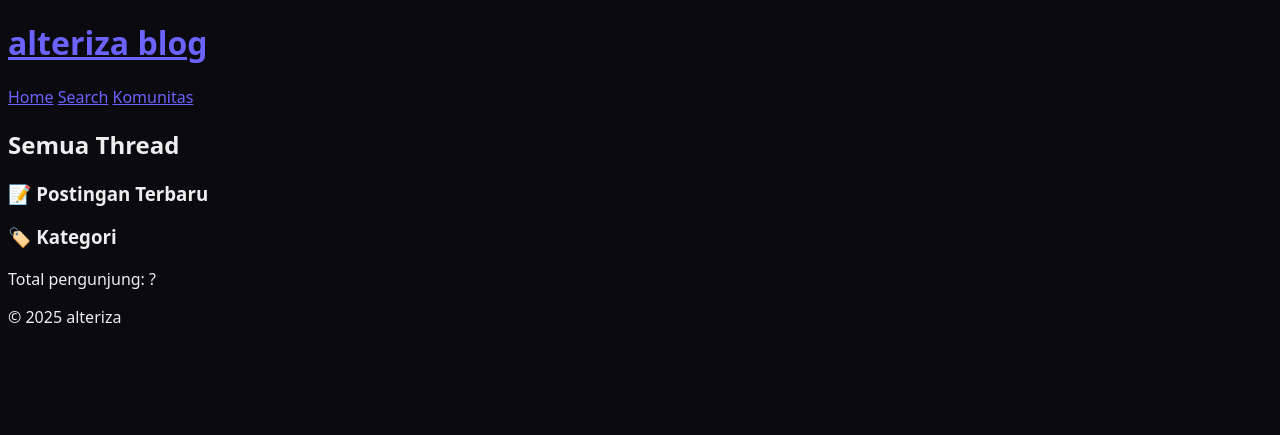
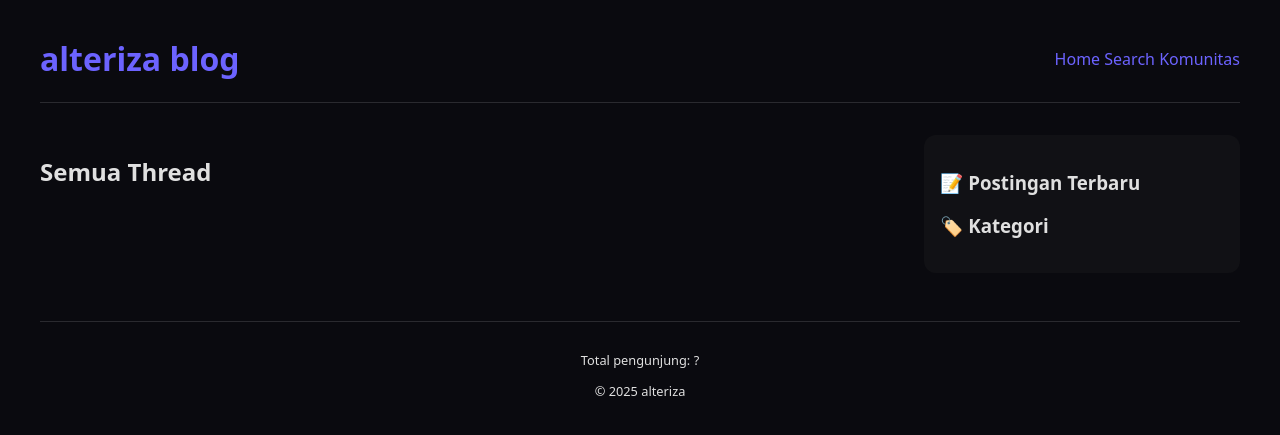
Before and after one commit to alteriza/alteriza.github.io, a Jekyll site: the page built from index.html, in a window 1280 px wide. Shown: the top 435 px of the page. Built offline with Jekyll 4.4.1, drawn with Linux system fonts in a browser that asks for light colours; comment, search, counter and statistics services are not loaded.

Commit message:
Update CSS styles for layout and colors

```diff
--- a/assets/css/style.css
+++ b/assets/css/style.css
@@ -1,8 +1,77 @@
 body {
   background: #0a0a0f;
-  color: #eee;
-  font-family: system-ui;
+  color: #e0e0e0;
+  font-family: system-ui, 'Segoe UI', sans-serif;
+  margin: 0;
+  padding: 0;
 }
-a {
+.wrapper {
+  max-width: 1200px;
+  margin: 0 auto;
+  padding: 1rem;
+}
+.site-header {
+  border-bottom: 1px solid #2a2a2f;
+  margin-bottom: 2rem;
+  display: flex;
+  justify-content: space-between;
+  align-items: center;
+}
+.site-header a {
   color: #6c63ff;
+  text-decoration: none;
 }
+.container {
+  display: flex;
+  gap: 2rem;
+}
+.content {
+  flex: 3;
+}
+.sidebar {
+  flex: 1;
+  background: #111115;
+  padding: 1rem;
+  border-radius: 12px;
+}
+.post-preview {
+  background: #111115;
+  padding: 1rem;
+  border-radius: 12px;
+  margin-bottom: 1.5rem;
+}
+.post-meta {
+  font-size: 0.8rem;
+  color: #888;
+}
+#search-input {
+  width: 100%;
+  padding: 0.5rem;
+  background: #1e1e24;
+  border: 1px solid #2a2a2f;
+  color: white;
+  border-radius: 30px;
+  margin-bottom: 1rem;
+}
+.search-results {
+  list-style: none;
+  padding: 0;
+}
+.search-results li {
+  background: #111115;
+  margin-bottom: 0.5rem;
+  padding: 0.5rem;
+  border-radius: 8px;
+}
+footer {
+  margin-top: 3rem;
+  text-align: center;
+  border-top: 1px solid #2a2a2f;
+  padding-top: 1rem;
+  font-size: 0.8rem;
+}
+@media (max-width: 768px) {
+  .container {
+    flex-direction: column;
+  }
+}
```
